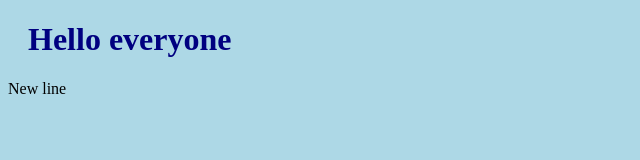
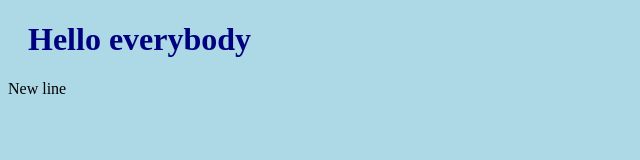
Before and after one commit to camli1803/learn-git, a plain HTML site: page index.html in a window 1280 px wide. Shown: the full height of the page, 0-640 px from the left. Drawn offline with Linux system fonts and the light colour scheme.

Commit message:
change h1 element

```diff
--- a/index.html
+++ b/index.html
@@ -8,7 +8,7 @@
     <link rel="stylesheet" href="style.css">
 </head>
 <body>
-    <h1>Hello everyone</h1>
+    <h1>Hello everybody</h1>
     <p>New line</p>
 </body>
 </html>
```
